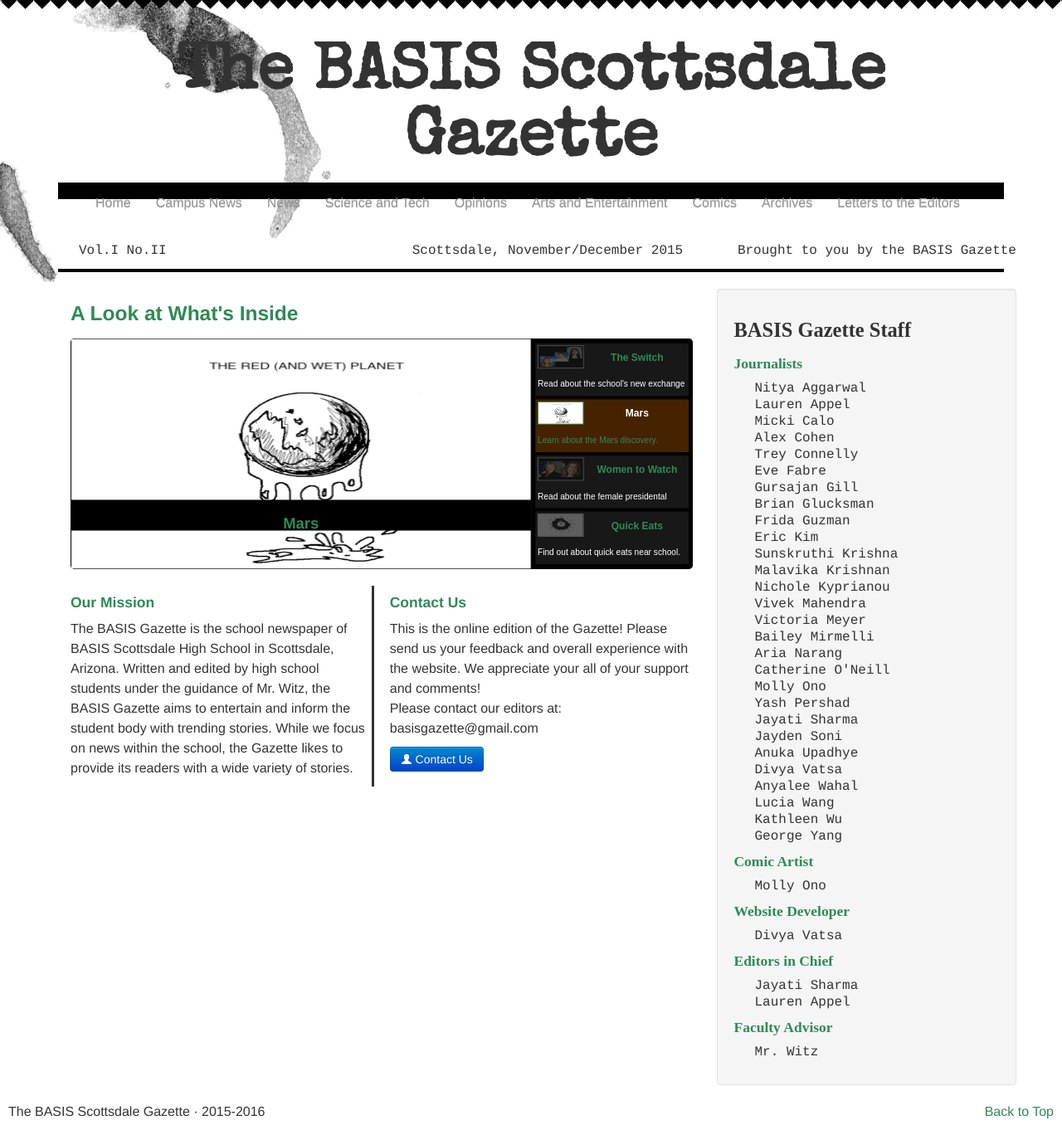
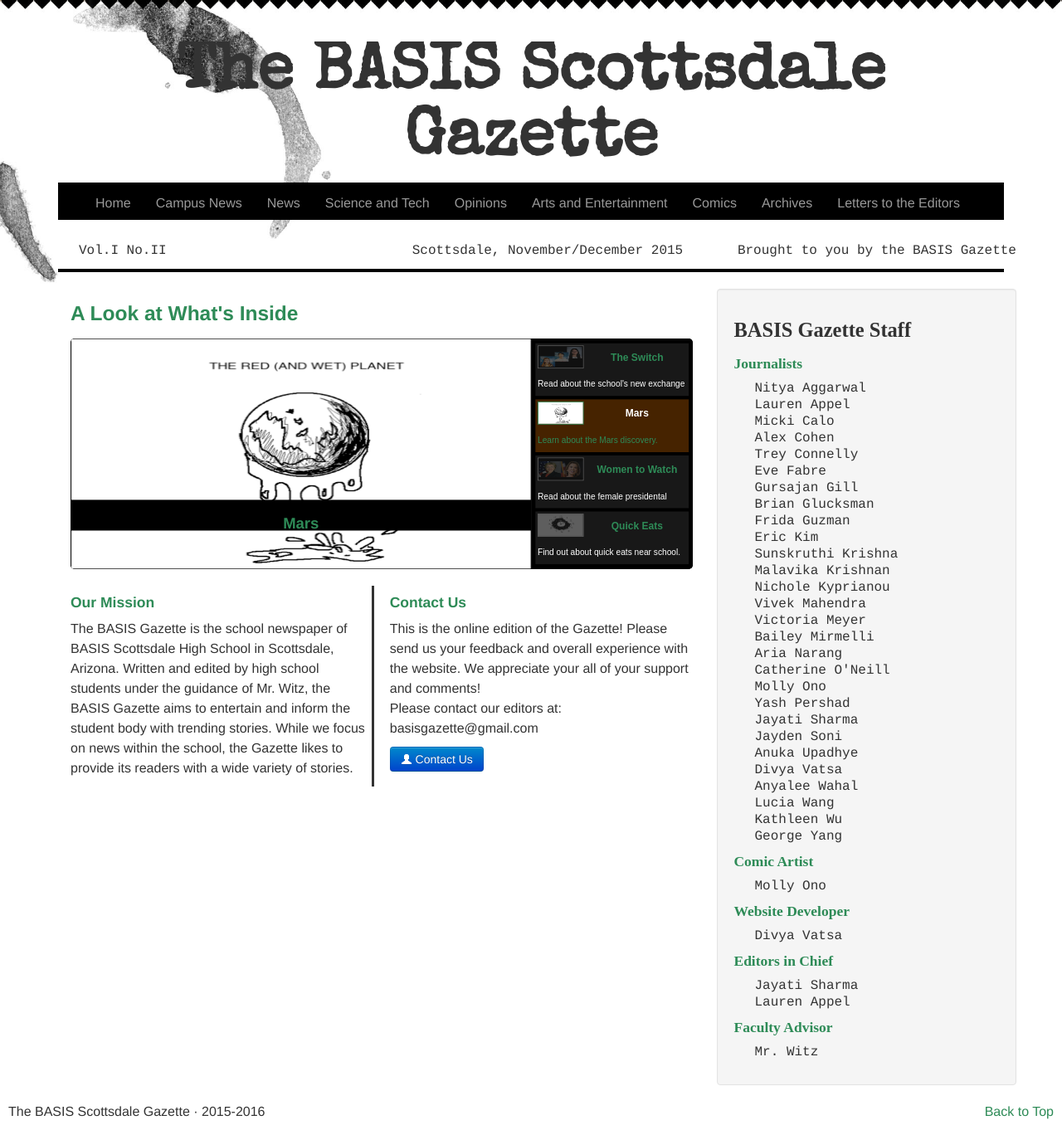
Before and after one commit to Awake99/Awake99.github.io, a Jekyll site: the page built from index.html, in a window 1280 px wide. Shown: the whole page at 83% size. Built offline with Jekyll 4.4.1, drawn with Linux system fonts in a browser that asks for light colours; nearby versions of some CDN libraries.

Commit message:
November Edits
Dropdown

```diff
--- a/_layouts/default.html
+++ b/_layouts/default.html
@@ -50,7 +50,7 @@
 
     <h1 id="header">The BASIS Scottsdale Gazette</h1>
 
-    <nav class="navbar-inverse" style="background-color:black; height:20px;">
+    <nav class="navbar-inverse" style="background-color:black; height:45px;">
       <div class="container">
         <div class="navbar-header">
           <button type="button" class="navbar-toggle collapsed" data-toggle="collapse" data-target="#navbar" aria-expanded="false" aria-controls="navbar">
```
